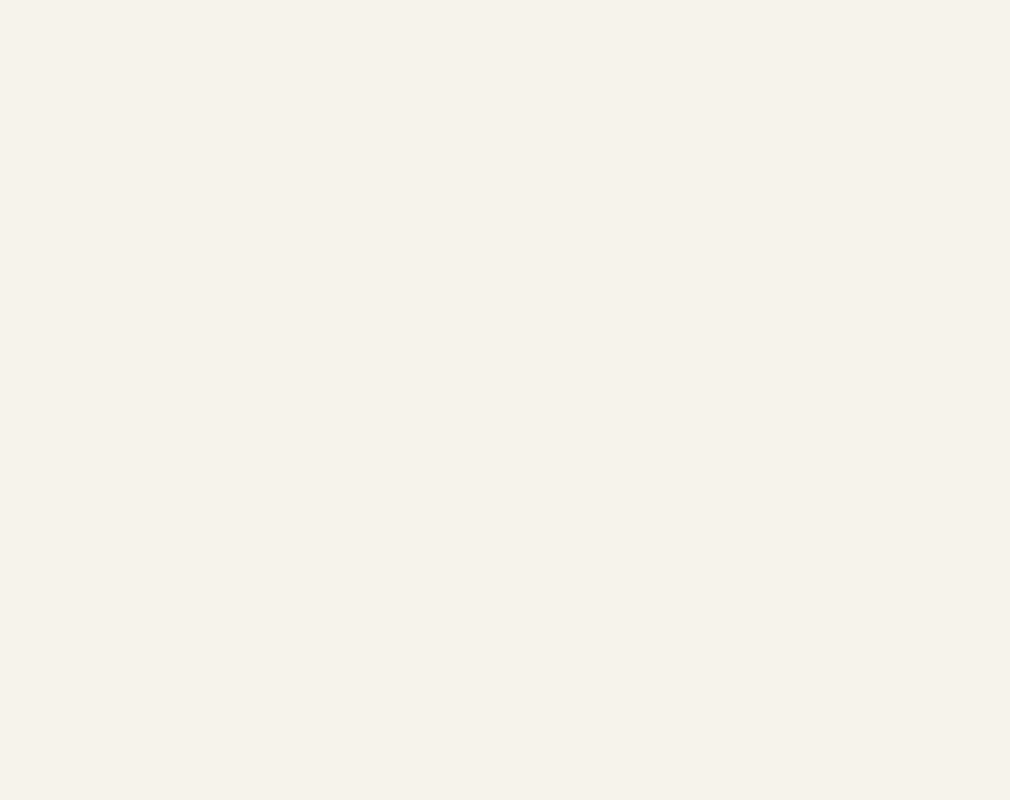
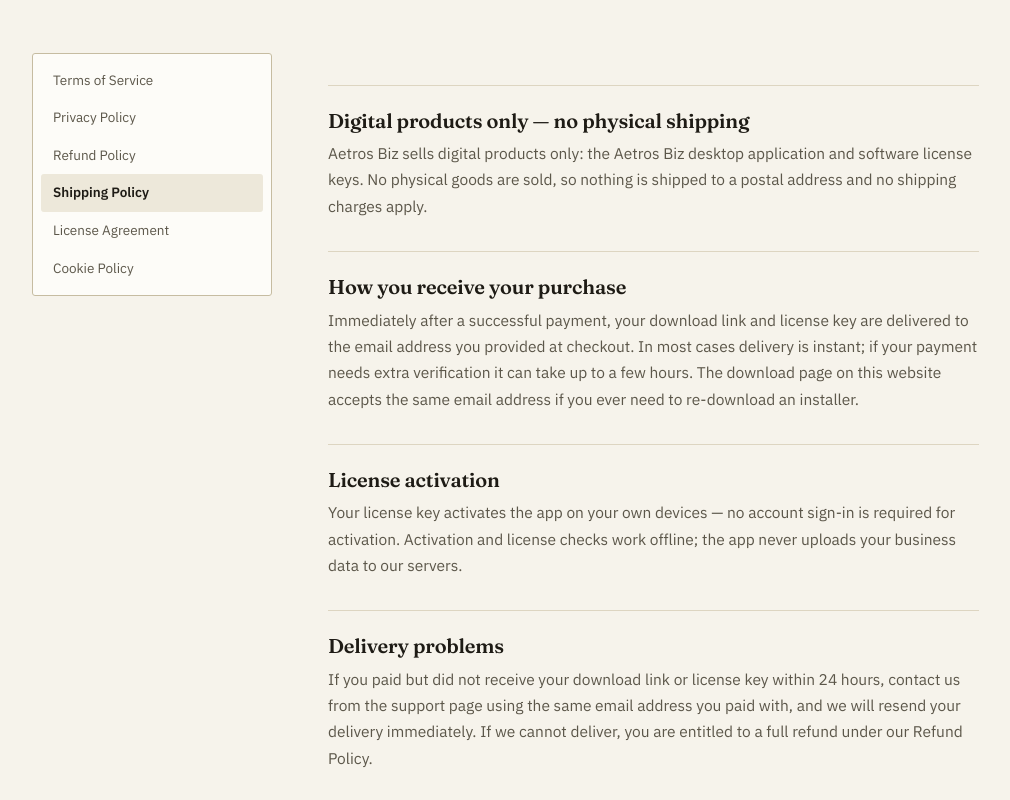
Before and after one commit to Tabi02/munimai-website, a Next.js app: page /shipping-policy in a window 1280 px wide. Before the commit this address had no page. Shown: the part 340-1140 px from the top of the page, without its empty margins (36-1046 px from the left). Before the commit the page ends 800 px from the top, so only its background shows below. Built offline with nearby package versions, Linux system fonts and the light colour scheme.

Commit message:
Legal: add Shipping Policy page (digital-delivery, no physical shipping) for payment-activation checklist; linked in legal nav + site footer

```diff
--- /dev/null
+++ b/src/app/shipping-policy/page.tsx
@@ -0,0 +1,41 @@
+import { LegalPage } from "../../components/legal";
+
+export const metadata = { title: "Shipping Policy | Aetros Biz", alternates: { canonical: "https://aetros-biz.vercel.app/shipping-policy" } };
+
+export default function ShippingPage() {
+  return (
+    <LegalPage title="Shipping Policy" updated="October 7, 2026">
+      <section style={{ marginBottom: 24 }}>
+        <h2 style={{ fontSize: 20, marginBottom: 8 }}>Digital products only — no physical shipping</h2>
+        <p style={{ lineHeight: 1.7 }}>
+          Aetros Biz sells digital products only: the Aetros Biz desktop application and software license keys.
+          No physical goods are sold, so nothing is shipped to a postal address and no shipping charges apply.
+        </p>
+      </section>
+      <section style={{ marginBottom: 24 }}>
+        <h2 style={{ fontSize: 20, marginBottom: 8 }}>How you receive your purchase</h2>
+        <p style={{ lineHeight: 1.7 }}>
+          Immediately after a successful payment, your download link and license key are delivered to the email
+          address you provided at checkout. In most cases delivery is instant; if your payment needs extra
+          verification it can take up to a few hours. The download page on this website accepts the same email
+          address if you ever need to re-download an installer.
+        </p>
+      </section>
+      <section style={{ marginBottom: 24 }}>
+        <h2 style={{ fontSize: 20, marginBottom: 8 }}>License activation</h2>
+        <p style={{ lineHeight: 1.7 }}>
+          Your license key activates the app on your own devices — no account sign-in is required for activation.
+          Activation and license checks work offline; the app never uploads your business data to our servers.
+        </p>
+      </section>
+      <section style={{ marginBottom: 24 }}>
+        <h2 style={{ fontSize: 20, marginBottom: 8 }}>Delivery problems</h2>
+        <p style={{ lineHeight: 1.7 }}>
+          If you paid but did not receive your download link or license key within 24 hours, contact us from
+          the support page using the same email address you paid with, and we will resend your delivery
+          immediately. If we cannot deliver, you are entitled to a full refund under our Refund Policy.
+        </p>
+      </section>
+    </LegalPage>
+  );
+}
--- a/src/components/legal.tsx
+++ b/src/components/legal.tsx
@@ -6,6 +6,7 @@
   { href: "/terms", label: "Terms of Service" },
   { href: "/privacy", label: "Privacy Policy" },
   { href: "/refund-policy", label: "Refund Policy" },
+  { href: "/shipping-policy", label: "Shipping Policy" },
   { href: "/license", label: "License Agreement" },
   { href: "/cookie-policy", label: "Cookie Policy" },
 ];
--- a/src/components/site.tsx
+++ b/src/components/site.tsx
@@ -99,6 +99,7 @@
       { href: "/terms", label: "Terms of Service" },
       { href: "/privacy", label: "Privacy Policy" },
       { href: "/refund-policy", label: "Refund Policy" },
+      { href: "/shipping-policy", label: "Shipping Policy" },
       { href: "/license", label: "License Agreement" },
       { href: "/cookie-policy", label: "Cookie Policy" },
     ],
```
